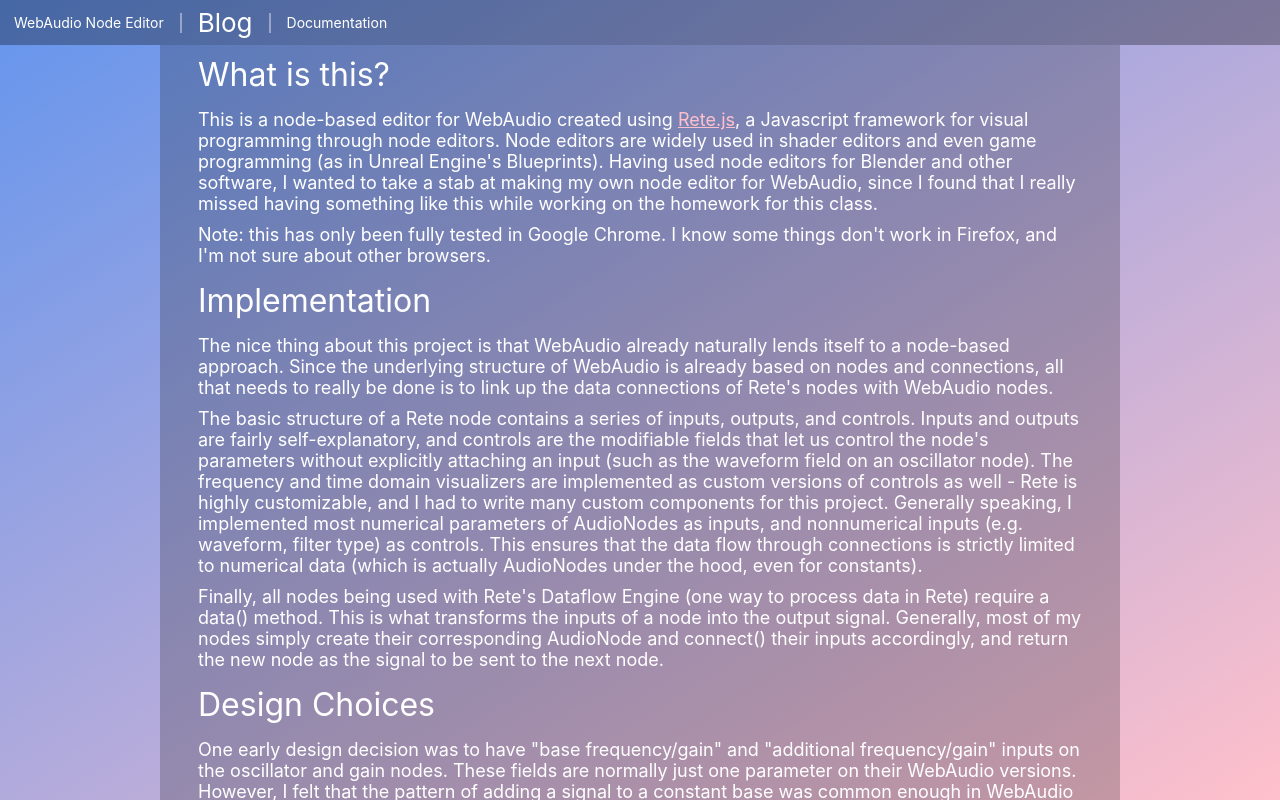
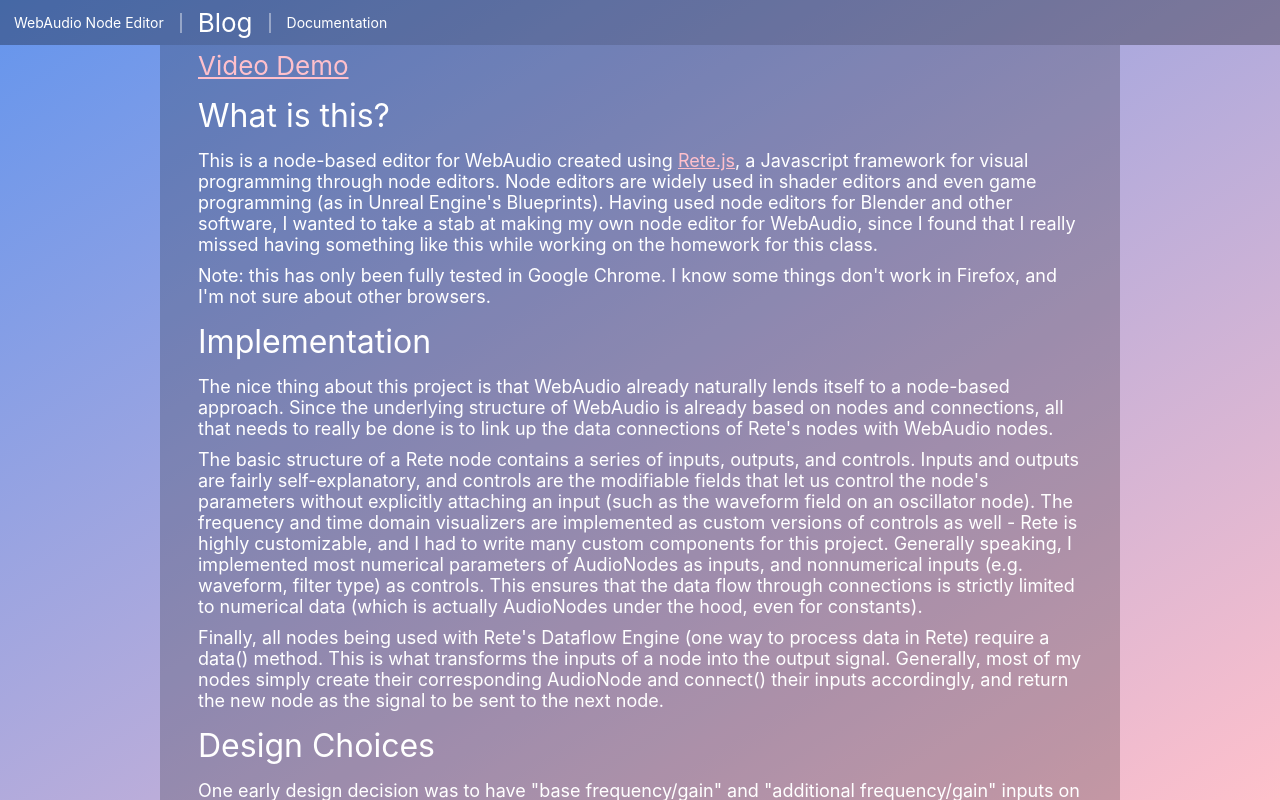
Before and after one commit to ruan-xian/webaudio-node-editor, a React (Create React App) app: page /#/blog in a window 1280 px wide. Built offline with nearby package versions, Linux system fonts and the light colour scheme; what rete, rete-react-plugin would draw is missing.

Commit message:
video link

```diff
--- a/src/pages/Blog.tsx
+++ b/src/pages/Blog.tsx
@@ -17,6 +17,8 @@ export default function Blog() {
 					<div style={{ flexGrow: 1 }} />
 				</Flex>
 				<Layout style={{ display: 'flex', width: '75%', overflow: "auto", margin: 'auto', backgroundColor: 'rgba(0,0,0,0.2)', padding: '0em 2em' }}>
+					<div className="Blog-subheader">
+						<a className="Blog-link" href="https://youtu.be/TkXoJeamk2c" target="_blank" rel="noreferrer">Video Demo</a></div>
 					<div className="Blog-header">What is this?</div>
 					<div className="Blog-content">This is a node-based editor for WebAudio
 						created using <a className="Blog-link" href="https://retejs.org/" target="_blank" rel="noreferrer">Rete.js</a>,
```
